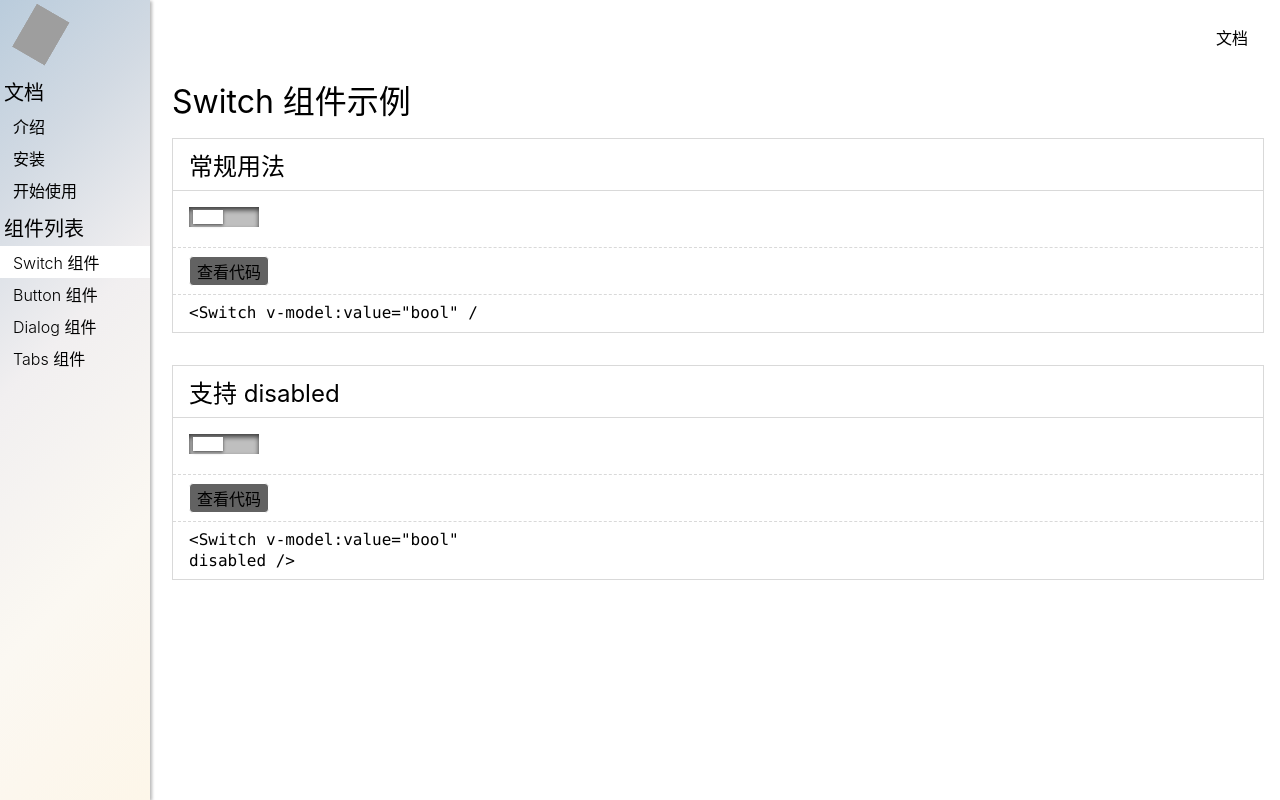
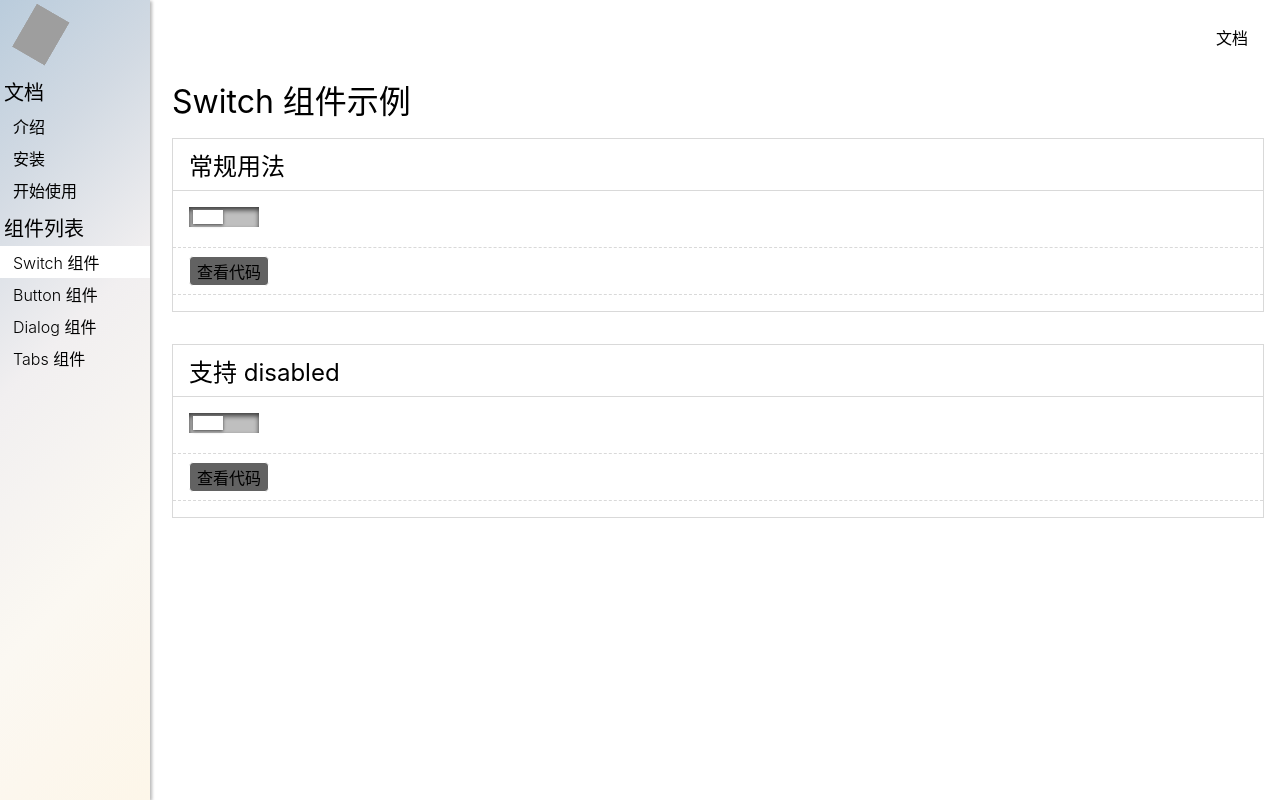
Before and after one commit to yangshenxuan/cycle, a Vue app: page /#/doc/switch in a window 1280 px wide. Built offline with nearby package versions, Linux system fonts and the light colour scheme; grey boxes are pictures that could not be loaded.

Commit message:
展示源代码

```diff
--- a/src/components/Switch2.demo.vue
+++ b/src/components/Switch2.demo.vue
@@ -1,3 +1,5 @@
+<demo>支持disabled</demo>
+
 <template>
   <Switch disabled class="disabled" />
 </template>
--- a/src/components/SwitchDemo.vue
+++ b/src/components/SwitchDemo.vue
@@ -10,7 +10,7 @@
         <Button>查看代码</Button>
       </div>
       <div class="demo-code">
-        <pre>&lt;Switch v-model:value="bool" /</pre>
+        <pre>{{ Switch1Demo.__sourceCode }}</pre>
       </div>
     </div>
     <div class="demo">
@@ -22,7 +22,7 @@
         <Button>查看代码</Button>
       </div>
       <div class="demo-code">
-        <pre>&lt;Switch v-model:value="bool" &#10;disabled /&gt;</pre>
+        <pre>{{ Switch2Demo.__sourceCode }}</pre>
       </div>
     </div>
   </div>
@@ -33,14 +33,12 @@ import Button from "../lib/Button.vue";
 import TextSwitch from "../lib/TextSwitch.vue";
 import Switch1Demo from "./Switch1.demo.vue";
 import Switch2Demo from "./Switch2.demo.vue";
-console.log("Switch1Demo:");
-console.log(Switch1Demo);
-console.log("Switch1Demo.__demo:");
-console.log(Switch1Demo.__demo);
 
 export default {
   components: { Switch, TextSwitch, Button, Switch1Demo, Switch2Demo },
-  setup() {},
+  setup() {
+    return { Switch1Demo, Switch2Demo };
+  },
 };
 </script>
 <style lang="scss" scoped>
```
